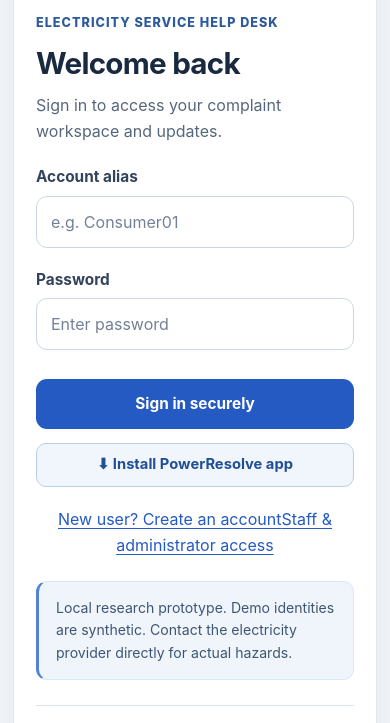
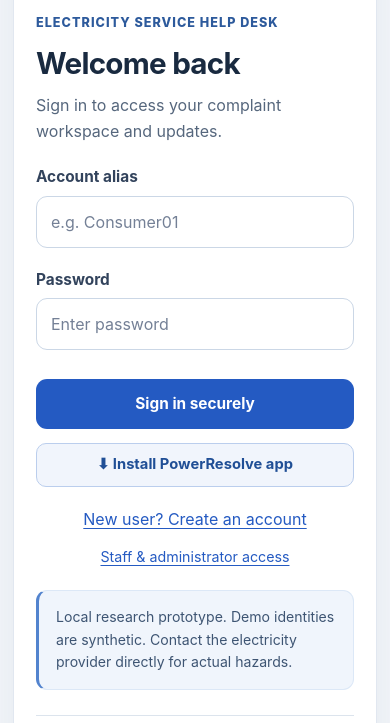
Before and after one commit to kennygeemartin/powe_complaint_system, a website: page public/index.html in a window 390 px wide. Shown: the part 117-840 px from the top of the page. Drawn offline with Linux system fonts and the light colour scheme.

Commit message:
Load responsive administrator console stylesheet in PowerResolve PWA

```diff
--- a/public/index.html
+++ b/public/index.html
@@ -7,6 +7,7 @@
 <meta name="application-name" content="PowerResolve"/>
 <title>PowerResolve • Service complaints</title>
 <link rel="stylesheet" href="/styles.css"/>
+<link rel="stylesheet" href="/admin.css"/>
 </head><body><div id="root"></div><script src="/admin.js"></script><script>
 const root=document.getElementById('root'), CATS=['Outage','Meter fault','Billing','Safety hazard','Voltage fluctuation','Transformer fault'];
 let saved=JSON.parse(localStorage.getItem('pwrSession')||'null'), current='dashboard', selected=null, loading=false, message='', filter='all', cache=[];
```
